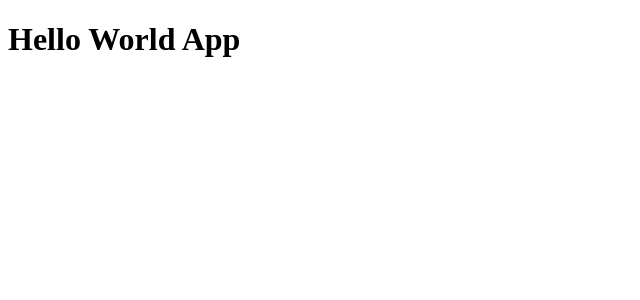
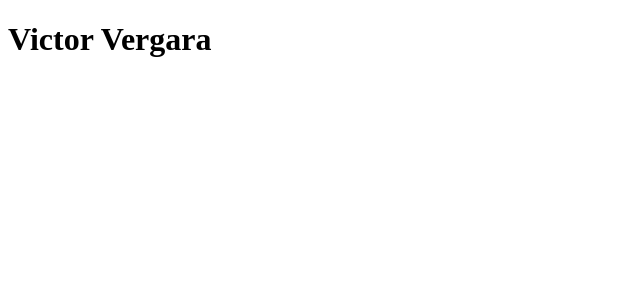
Before and after one commit to VergaraVictor/React, a React (Vite) app in the folder React/03-counter-app-vite/: page / in a window 1280 px wide. Shown: the top 300 px of the page, without its empty margins (0-640 px from the left). Built offline with nearby package versions, Linux system fonts and the light colour scheme.

Commit message:
TareaCrearUnNuevoComponente

```diff
--- /dev/null
+++ b/React/03-counter-app-vite/src/FirstApp.jsx
@@ -0,0 +1,5 @@
+export const FirstApp = () => {
+    return (
+        <h1> Victor Vergara</h1>
+    );
+}
--- a/React/03-counter-app-vite/src/main.jsx
+++ b/React/03-counter-app-vite/src/main.jsx
@@ -1,9 +1,12 @@
 import React from "react";
 import ReactDOM from 'react-dom/client';
-import { HelloWorldApp } from './HelloWorldApp';
+// import { HelloWorldApp } from './HelloWorldApp';
+import { FirstApp } from "./FirstApp";
+
 
 ReactDOM.createRoot(document.getElementById('root') ).render(
     <React.StrictMode>
-        <HelloWorldApp />
+        {/* <HelloWorldApp /> */}
+        <FirstApp />
     </React.StrictMode>
 )
```
